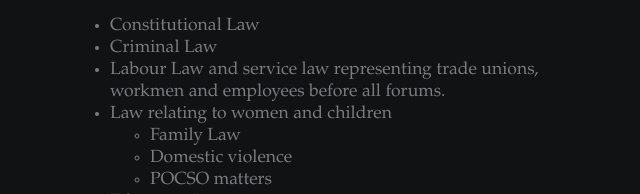
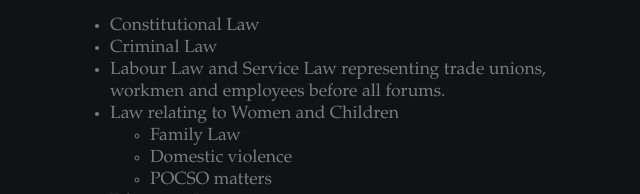
Before and after one commit to d1vyank/samata_website, a plain HTML site: page index.html in a window 1280 px wide. Shown: the part 280-474 px from the top of the page, 570-1210 px from the left. Drawn offline with Linux system fonts and the light colour scheme.

Commit message:
Update index.html

```diff
--- a/index.html
+++ b/index.html
@@ -28,8 +28,8 @@
             <ul>
               <li>Constitutional Law</li>
               <li>Criminal Law</li>
-              <li>Labour Law and service law representing trade unions, workmen and employees before all forums.</li>
-              <li>Law relating to women and children</li>
+              <li>Labour Law and Service Law representing trade unions, workmen and employees before all forums.</li>
+              <li>Law relating to Women and Children</li>
                 <ul>
                   <li>Family Law</li>
                   <li>Domestic violence</li>
```
